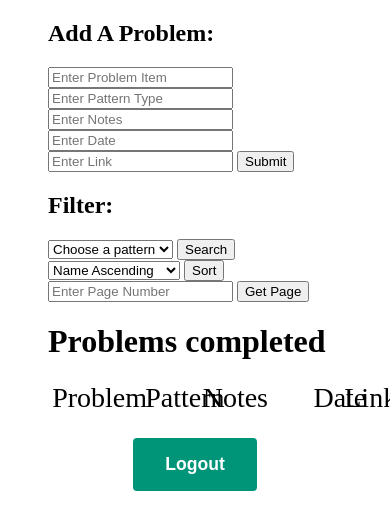
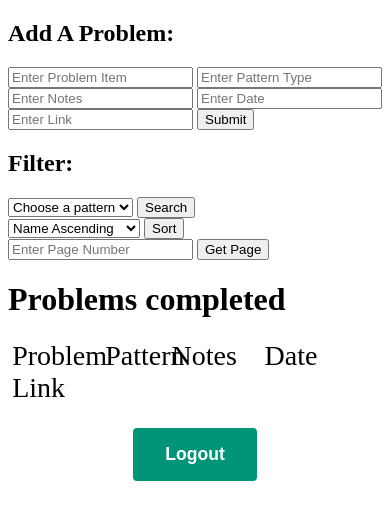
Before and after one commit to irashoemo1/leetcode-tracker, a Node server app: page /problems/ in a window 390 px wide; the page is wider, and only the part inside the window is pictured. Shown: the top 530 px of that part. Run offline with Node 20, Linux system fonts and the light colour scheme; the visitor is signed in with stand-in values (Sample User, id 1); data that the repository does not hold is empty; some libraries are stand-ins or nearby versions.

Commit message:
Made the layout look a bit more decent looking in mobile with CSS

```diff
--- a/public/css/style.css
+++ b/public/css/style.css
@@ -55,14 +55,17 @@ h2.problem, h3.pattern, h3.notes, span.del, .date, a.link, span.edit{
 
 .problem{
     width: 25%;
+    min-width: 15%;
 }
 
 .pattern{
     width: 15%;
+    min-width: 9%;
 }
 
 .notes{
     width: 30%;
+    min-width: 22%;
 }
 
 h3.notes{
@@ -71,6 +74,7 @@ h3.notes{
 
 .date{
     width: 7.5%;
+    min-width: 7.5%;
 }
 
 /* h3.date{
@@ -81,6 +85,27 @@ a.link{
     width: 7.5%;
     height: 100%;
     /* margin-left: 1.5em; */
+}
+
+@media(max-width: 850px){
+    h1, h2.add, form, form + h2, ul{
+        padding-left: 0;
+    }
+
+    .notes{
+        width: 25%;
+        min-width: 22%;
+    }
+
+    .pattern{
+        width: 17.5%;
+        /* min-width: 9%; */
+    }
+
+    .date{
+        width: 12%;
+    }
+
 }
 
 
@@ -213,3 +238,18 @@ li span.del, span.edit{
     border-radius: 4px;
     cursor: pointer;
 }
+
+.edit-link, .back-button-link {
+    text-decoration: none;
+    color: black;
+}
+
+.back-button{
+    margin-left: 40px;
+}
+
+.edit-logout{
+    position: absolute;
+    bottom: 10px;
+    left: 50%;
+}
--- a/views/problems.ejs
+++ b/views/problems.ejs
@@ -75,8 +75,8 @@
                 <h3 class="notes"><%= el.description %></h3>
                 <h3 class="date"><%= moment(el.date).format('MMM D, YYYY') %></h3>
                 <a class="link" href="<%= el.link %>"><%= el.problem %></a>
-                <span class="edit"><a href="problems/editProblem/<%=el._id%>">Edit</a></span>
-                <span class="stopEdit" class="hidden">Stop</span>
+                <span class="edit"><a class="edit-link" href="problems/editProblem/<%=el._id%>">Edit</a></span>
+                <!-- <span class="stopEdit" class="hidden">Stop</span>    -->
                 <span class="del">Delete</span>
             </li>
         <% }) %>
--- a/views/problemsEdit.ejs
+++ b/views/problemsEdit.ejs
@@ -11,6 +11,8 @@
     <!-- <link rel="stylesheet" href="/node_modules/bootstrap/dist/css/bootstrap.css"> -->
 </head>
 <body>
+
+    <button class="back-button"><a class="back-button-link" href="/problems">Back</a></button>
     <!-- Make the date filter able to do range of dates, make a pagination for the problems, figure out how to get the patterns
         to make the sort list to be constant and do bootstrap to make it look better -->
     <h2 class="add">Add A Problem:</h2>
@@ -25,7 +27,9 @@
         <input type="submit">
     </form>
 
-    <div class="logout-container"><a href="/logout"><button class="logout">Logout</button></a></div>
+
+
+    <div class="logout-container edit-logout"><a href="/logout"><button class="logout">Logout</button></a></div>
 
     <script src="/main.js"></script>
     <!-- <script src="https://code.jquery.com/jquery-3.2.1.slim.min.js" integrity="sha384-KJ3o2DKtIkvYIK3UENzmM7KCkRr/rE9/Qpg6aAZGJwFDMVNA/GpGFF93hXpG5KkN" crossorigin="anonymous"></script>
```
